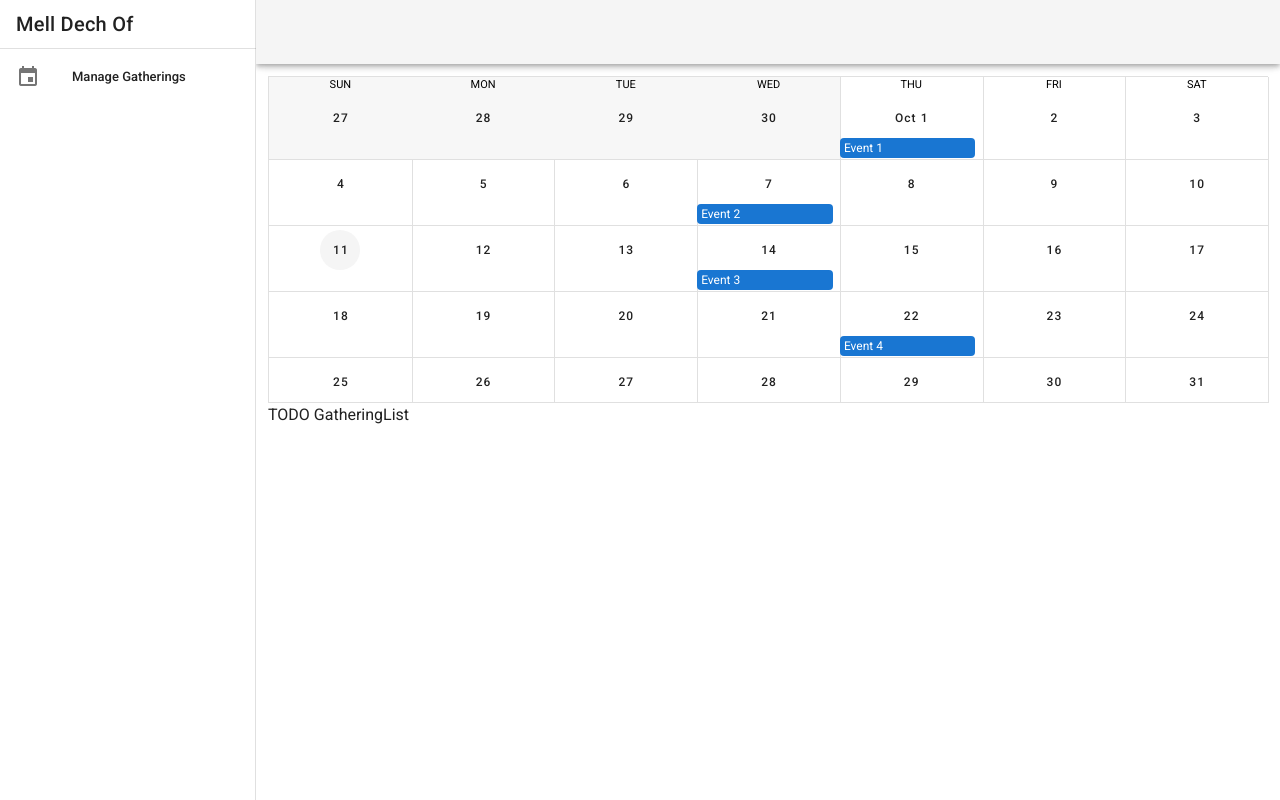
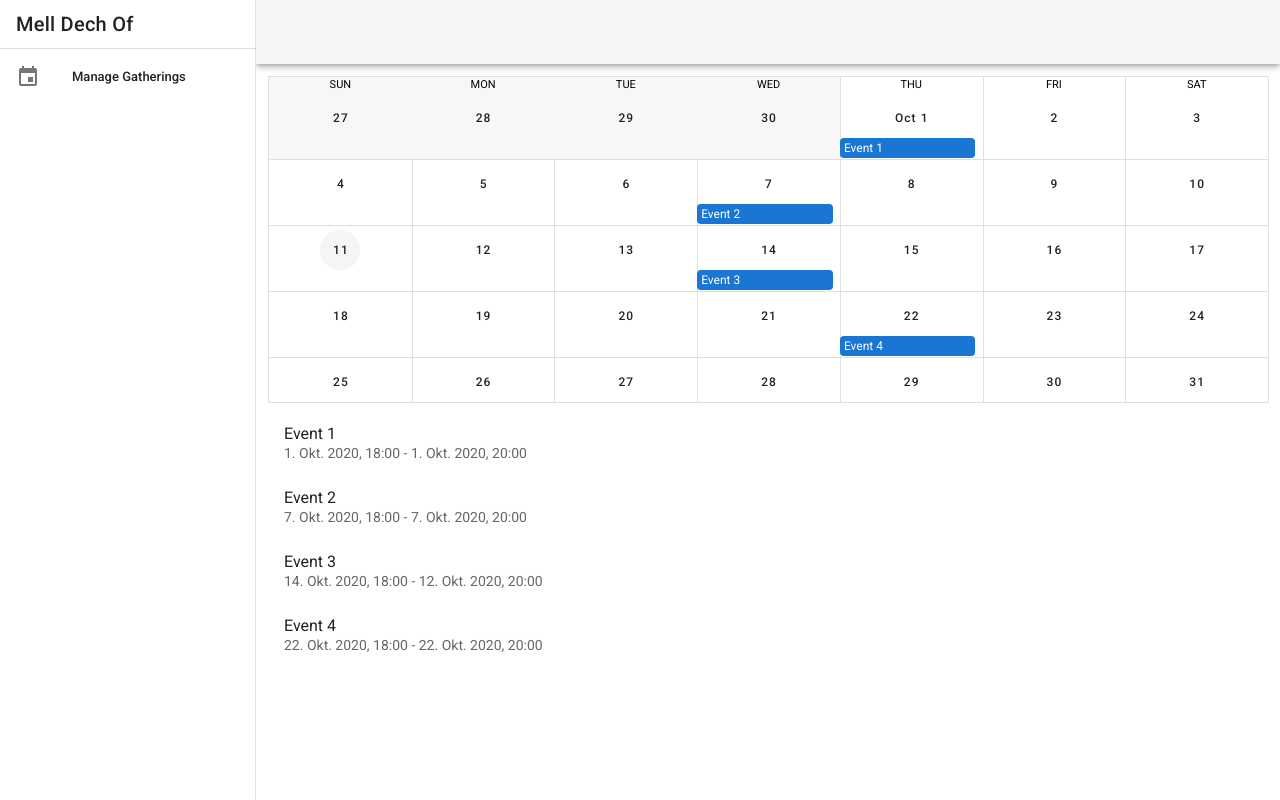
Before and after one commit to exhuma/melldechof, a Vue app: page / in a window 1280 px wide. Built offline with nearby package versions, Linux system fonts and the light colour scheme.

Commit message:
Implement first version of event list

```diff
--- a/package.json
+++ b/package.json
@@ -10,6 +10,7 @@
   "dependencies": {
     "core-js": "^3.6.5",
     "luxon": "^1.25.0",
+    "uuid": "^8.3.1",
     "vue": "^2.6.11",
     "vue-router": "^3.2.0",
     "vuetify": "^2.2.11"
--- a/src/components/Calendar.vue
+++ b/src/components/Calendar.vue
@@ -12,8 +12,8 @@ export default {
     },
   },
   data: () => ({}),
-  created () {
-      console.log(this.events)
-  }
+  created() {
+    console.log(this.events);
+  },
 };
 </script>
--- a/src/components/GatheringList.vue
+++ b/src/components/GatheringList.vue
@@ -1,10 +1,32 @@
 <template>
-  <div>TODO GatheringList</div>
+  <v-list>
+    <v-list-item two-line v-for="event in events" :key="event.id">
+      <v-list-item-content>
+        <v-list-item-title>{{ event.name }}</v-list-item-title>
+        <v-list-item-subtitle
+          >{{ toString(event.start) }} - {{ toString(event.end) }}</v-list-item-subtitle
+        >
+      </v-list-item-content>
+    </v-list-item>
+  </v-list>
 </template>
 
 <script>
-  export default {
-    name: "GatheringList",
-    data: () => ({}),
-  };
+import { DateTime } from "luxon";
+export default {
+  name: "GatheringList",
+  data: () => ({}),
+  methods: {
+    toString(date) {
+      const value = DateTime.fromJSDate(date);
+      return value.setLocale('de-DE').toLocaleString(DateTime.DATETIME_MED);
+    },
+  },
+  props: {
+    events: {
+      type: Array,
+      required: true,
+    },
+  },
+};
 </script>
--- a/src/event.js
+++ b/src/event.js
@@ -1,9 +1,11 @@
 import { DateTime } from "luxon";
+import { v4 as uuidv4 } from "uuid";
 export class Event {
   constructor(name, startDate, endDate) {
     this.name = name;
     this.start = startDate;
     this.end = endDate;
+    this.id = uuidv4();
   }
 
   static fromISO(name, startDate, endDate) {
--- a/src/views/ManageGatherings.vue
+++ b/src/views/ManageGatherings.vue
@@ -1,7 +1,7 @@
 <template>
   <v-container>
     <Calendar :events="events" />
-    <GatheringList />
+    <GatheringList :events="events" />
   </v-container>
 </template>
 
```
Also changed, not shown: 1 other file (tests, documents, lock files or other folders).
